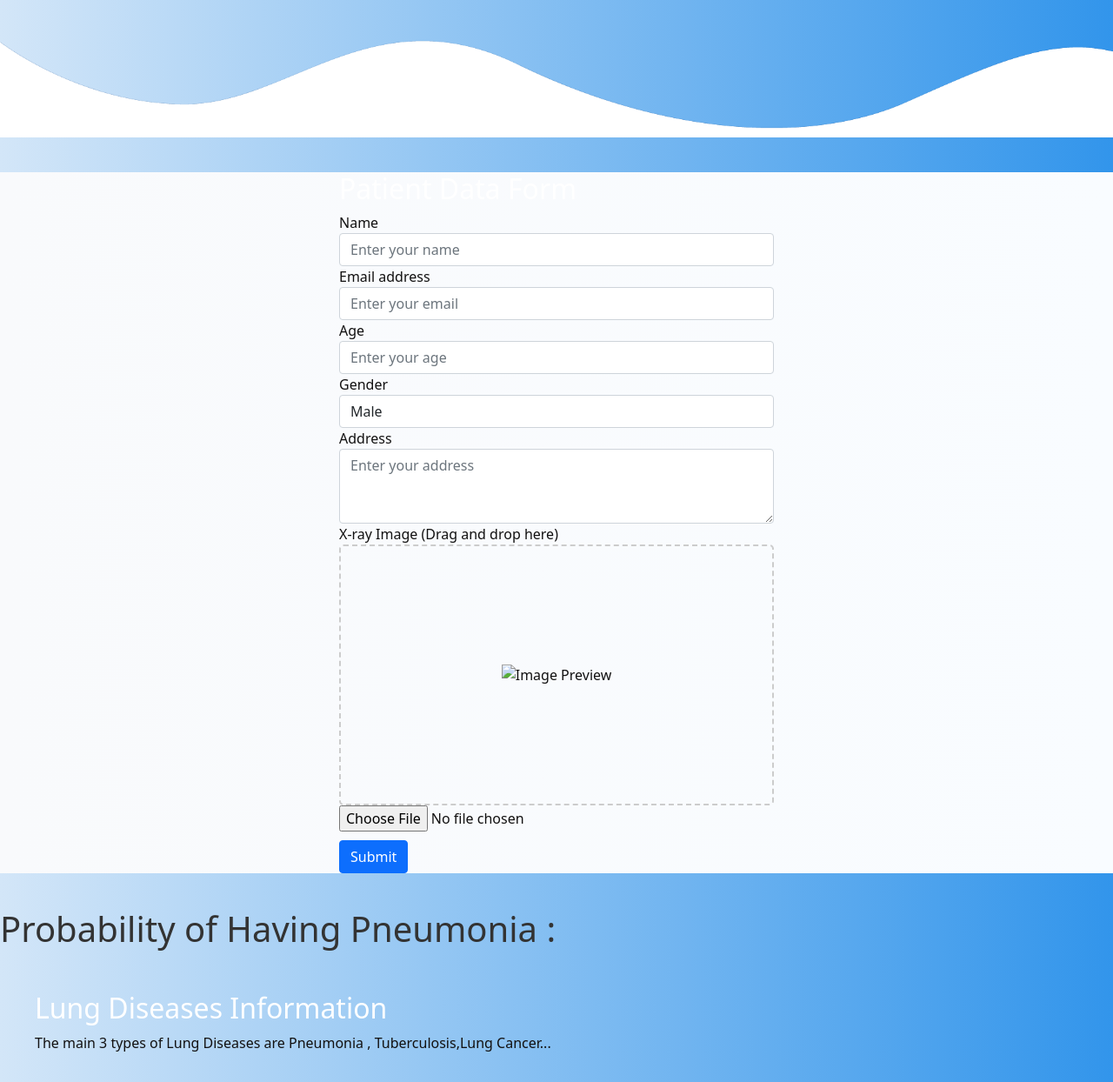
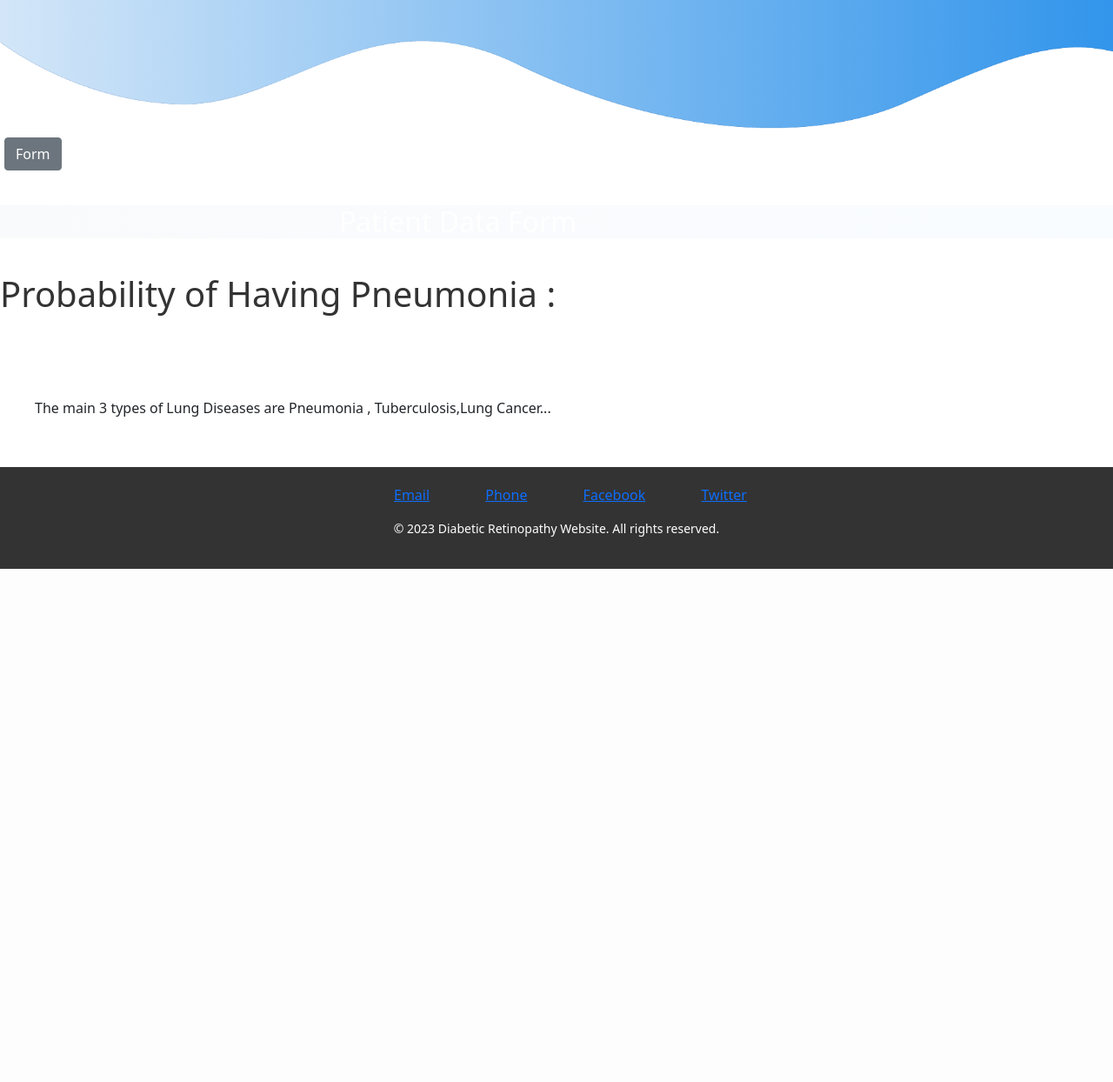
Before and after one commit to gunnusravani/Lung_Abnormality, a FastAPI app: page / in a window 1280 px wide. Shown: the part 548-1792 px from the top of the page at 87% size. After the commit the page ends 1202 px from the top, so only its background shows below. Run offline with FastAPI, Linux system fonts and the light colour scheme; some libraries are stand-ins or nearby versions.

Commit message:
10th commit

```diff
--- a/main.py
+++ b/main.py
@@ -6,6 +6,7 @@ import base64
 from fastapi import FastAPI, UploadFile, File
 from fastapi.templating import Jinja2Templates
 from pydantic import BaseModel
+from typing import Annotated
 
 import tensorflow as tf
 from tensorflow import keras
@@ -28,7 +29,13 @@ class FileRequest(BaseModel):
     file_path: str
 
 @app.post("/report")
-async def report_file(request: Request,image: UploadFile = File(...)):
+async def report_file(request: Request,image:Annotated[UploadFile, File(...)],
+                       patient_Name: Annotated[str,Form(...)],
+                       patient_Age: Annotated[str,Form(...)],
+                       patient_Email: Annotated[str,Form(...)],
+                       Gender: Annotated[str,Form(...)],
+                       image_Type:Annotated[str,Form(...)]
+                       ):
     # Process the file path
     # Your logic here
     # form = await request.form()
@@ -51,7 +58,7 @@ async def report_file(request: Request,image: UploadFile = File(...)):
         "prediction": predictions1[0][0]
     }
 
-    return templates.TemplateResponse("base.html", {"request": request,  "result":predictions})
+    return templates.TemplateResponse("base.html", {"request": request,  "result":predictions, "pat_Name":patient_Name,"pat_Age":patient_Age})
 
 # # if __name__ == '__dynamic__':
 # #    uvicorn.run(app, host='0.0.0.0', port=8000)
--- a/static/css/styles.css
+++ b/static/css/styles.css
@@ -227,6 +227,11 @@ body {
   max-width: 500px;
   margin: 40px auto;
 }
+.Open_button
+{
+  margin-left: 5px;
+  border-radius: 3px;
+}
 
 /* Information section */
 #information-section {
--- a/templates/base.html
+++ b/templates/base.html
@@ -12,38 +12,38 @@
   <script src="https://cdn.jsdelivr.net/npm/bootstrap@5.0.2/dist/js/bootstrap.bundle.min.js"
     integrity="sha384-MrcW6ZMFYlzcLA8Nl+NtUVF0sA7MsXsP1UyJoMp4YLEuNSfAP+JcXn/tWtIaxVXM"
     crossorigin="anonymous"></script>
-    <link rel="stylesheet" href="https://cdn.jsdelivr.net/npm/@fortawesome/fontawesome-free@6.2.1/css/fontawesome.min.css" integrity="sha384-QYIZto+st3yW+o8+5OHfT6S482Zsvz2WfOzpFSXMF9zqeLcFV0/wlZpMtyFcZALm" crossorigin="anonymous">
-    <link rel="stylesheet" href="https://cdnjs.cloudflare.com/ajax/libs/font-awesome/5.15.3/css/all.min.css"/>
+  <link rel="stylesheet" href="https://cdn.jsdelivr.net/npm/@fortawesome/fontawesome-free@6.2.1/css/fontawesome.min.css"
+    integrity="sha384-QYIZto+st3yW+o8+5OHfT6S482Zsvz2WfOzpFSXMF9zqeLcFV0/wlZpMtyFcZALm" crossorigin="anonymous">
+  <link rel="stylesheet" href="https://cdnjs.cloudflare.com/ajax/libs/font-awesome/5.15.3/css/all.min.css" />
 
   <style>
-      .container1{
+    .container1 {
       max-width: 500px;
       margin: 40px auto;
     }
 
-      .drag-area1 {
-        height: 300px;
-        width: 500px;
-        border: 2px dashed #ccc;
-        border-radius: 5px;
+    .image-preview {
+      width: 200px;
+      height: 200px;
+      border: 1px solid #ddd;
       display: flex;
       justify-content: center;
       align-items: center;
     }
 
-      .image-preview {
+    .image-preview img {
+      max-width: 100%;
       max-height: 100%;
-        max-width: 100%;
     }
   </style>
-
 </head>
 
 <body>
   <section id="nav-bar">
     <nav class="navbar navbar-expand-lg navbar-light " style="background-color: hsl(195, 94%, 88%);">
       <div class="container-fluid">
-        <a class="navbar-brand" href="#"><img src="/static/images/logo.jpeg" alt="logo" style="height:50px;width:80px"></a>
+        <a class="navbar-brand" href="#"><img src="/static/images/logo.jpeg" alt="logo"
+            style="height:50px;width:80px"></a>
         <button class="navbar-toggler" type="button" data-bs-toggle="collapse" data-bs-target="#navbarSupportedContent"
           aria-controls="navbarSupportedContent" aria-expanded="false" aria-label="Toggle navigation">
 
@@ -82,6 +82,7 @@
     <div class='container'>
       <div class="row">
         <div class="col-md-6">
+
                   <p class="title">Upload the Lung X-ray </p>
                   <p>We will give you the Complete report</p>
 
@@ -93,84 +94,105 @@
                     <button>Browse File</button>
                     <input type="file" name="image" hidden>
                   </div>
-            <script src="/static/script1.js"></script>
 
                 </div>
 
+
+
         <div class="col-md-6 text-center">
-            <img src="/static/images/Background.webp" class="img-fluid top-img" style="width:500px;height:400px; padding-bottom:25px;">
+          <img src="/static/images/Background.webp" class="img-fluid top-img"
+            style="width:500px;height:400px; padding-bottom:25px;">
         </div>
       </div>
     </div>
     <img src="/static/images/wave1.png" class="bottom-img">
     <!-- Add your banner image and headline here -->
-<!--
+
   </section>
-      <section id="Image-upload">
-        <div class="drag-area">
-          <div class="icon"><i class="fas fa-cloud-upload-alt"></i></div>
-          <header>Drag & Drop to Upload File</header>
-          <span>OR</span>
-
-          <button>Browse File</button>
-          <input type="file" name="image" hidden>
-        </div>
-        <script src="/static/script1.js"></script>
-        </section> -->
+  <button class="btn btn-secondary Open_button" onclick="toggleForm()">Form</button>
     <section id="form-data">
         <div class="container1">
           <h2>Patient Data Form</h2>
-      <form>
+          <div id="formContainer" style="display: none;">
+            <form action="/report" method="POST" enctype="multipart/form-data">
               <div class="form-group">
-          <label for="name">Name</label>
-          <input type="text" class="form-control" id="name" placeholder="Enter your name">
+        >        <label for="name">Name</label>
+                <input type="text" class="form-control" name="patient_Name" id="name" placeholder="Enter patient name">
               </div>
               <div class="form-group">
                 <label for="email">Email address</label>
-          <input type="email" class="form-control" id="email" placeholder="Enter your email">
+                <input type="email" class="form-control" id="email" name="patient_Email" placeholder="Enter patient email">
               </div>
               <div class="form-group">
                 <label for="age">Age</label>
-          <input type="number" class="form-control" id="age" placeholder="Enter your age">
+                <input type="number" class="form-control" id="age" name="patient_Age" placeholder="Enter patient age">
               </div>
               <div class="form-group">
                 <label for="gender">Gender</label>
-          <select class="form-control" id="gender">
+                <select class="form-control" name="Gender" id="gender">
                   <option value="male">Male</option>
                   <option value="female">Female</option>
                   <option value="other">Other</option>
                 </select>
               </div>
               <div class="form-group">
+                <label for="Image_type">Image Type</label>
+                <select class="form-control" name="image_Type" id="image_type">
+                  <option value="X-ray">X-ray</option>
+                  <option value="CT">CT Scan</option>
+                </select>
+              </div>
+              <!-- <div class="form-group">
                 <label for="address">Address</label>
-          <textarea class="form-control" id="address" rows="3" placeholder="Enter your address"></textarea>
-        </div>
+                <textarea class="form-control" id="address" rows="3"  name="patient_Address" placeholder="Enter patient address"></textarea>
+              </div> -->
               <div class="form-group">
                 <label for="xray">X-ray Image (Drag and drop here)</label>
-          <div class="drag-area1" id="dragArea">
-            <img src="" alt="Image Preview" class="image-preview" id="imagePreview">
+                <div class="image-preview" id="imagePreview">
+                  <img src="" alt="Image Preview">
                 </div>
-          <input type="file" class="form-control-file" id="xray" accept="image/*" onchange="previewImage(event)">
+                <input type="file" class="form-control-file" id="xray" name="image" accept="image/*" onchange="previewImage(event)">
               </div>
-        <button type="submit" class="btn btn-primary">Submit</button>
+              <button type="submit" class="btn btn-primary" onclick="submitForm()">Submit</button>
             </form>
           </div>
-
+        </section>
+        </div>
       <!-- Bootstrap JS -->
       <script src="https://stackpath.bootstrapcdn.com/bootstrap/4.5.2/js/bootstrap.min.js"></script>
       <script>
+        function toggleForm() {
+          var formContainer = document.getElementById("formContainer");
+          var button = document.querySelector("button");
+
+          if (formContainer.style.display === "none") {
+            formContainer.style.display = "block";
+            button.innerText = "Close Form";
+          } else {
+            formContainer.style.display = "none";
+            button.innerText = "Open Form";
+      }
+    }
+
+    function submitForm() {
+      // Add your code here to handle form submission
+      // alert("Form submitted successfully!");
+      toggleForm(); // Hide the form after submission
+    }
+
     function previewImage(event) {
       var reader = new FileReader();
       var imagePreview = document.getElementById("imagePreview");
+      var image = imagePreview.querySelector("img");
 
       reader.onload = function () {
-          imagePreview.src = reader.result;
+        image.src = reader.result;
       };
 
       reader.readAsDataURL(event.target.files[0]);
     }
   </script>
-  </section>
+
 
 
 
@@ -188,7 +210,7 @@
       <h1>Probability of Having Pneumonia :{{result}}</h1>
 
     </div>
-    <section id= "information-section">
+    <section id="information-section">
       <h2>Lung Diseases Information</h2>
       <!-- Add detailed information about Diabetic Retinopathy here -->
       <p>The main 3 types of Lung Diseases are Pneumonia , Tuberculosis,Lung Cancer...</p>
```
Lines whose indentation alone changed are shown as unchanged.
